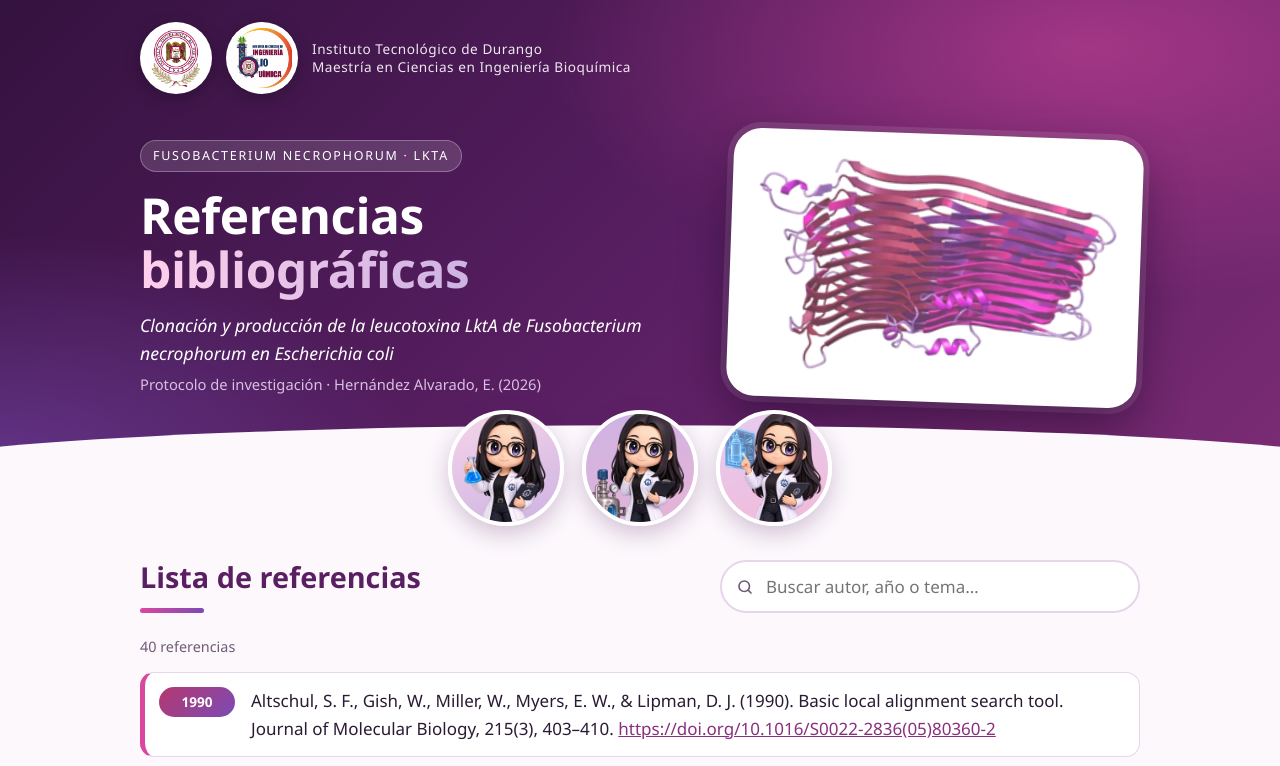
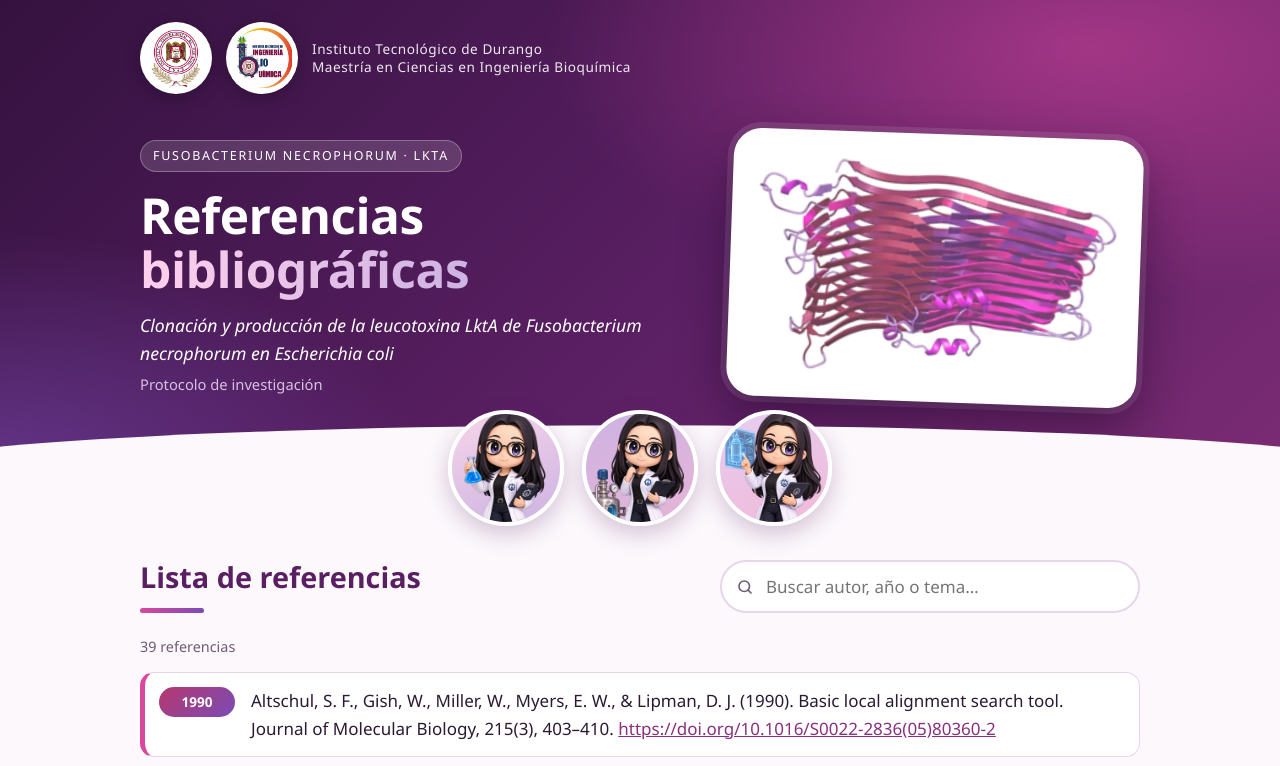
Before and after one commit to Devlahoya/referenciasesme, a plain HTML site: page index.html in a window 1280 px wide. Shown: the top 766 px of the page. Drawn offline with Linux system fonts and the light colour scheme.

Commit message:
Quitar autorreferencia; referencias validadas contra Crossref y PubMed
Co-Authored-By: Claude Sonnet 5.5 <noreply@anthropic.com>

```diff
--- a/index.html
+++ b/index.html
@@ -153,7 +153,7 @@
         <span class="kicker">Fusobacterium necrophorum · LktA</span>
         <h1>Referencias <em>bibliográficas</em></h1>
         <p class="thesis"><i>Clonación y producción de la leucotoxina LktA de Fusobacterium necrophorum en Escherichia coli</i></p>
-        <p class="by">Protocolo de investigación · Hernández Alvarado, E. (2026)</p>
+        <p class="by">Protocolo de investigación</p>
       </div>
       <figure class="protein-card" style="margin:0">
         <img src="img/proteina.png" alt="Representación en listones de una proteína con láminas beta y hélices alfa">
@@ -179,7 +179,7 @@
         <input id="q" type="search" placeholder="Buscar autor, año o tema…" aria-label="Buscar en las referencias" autocomplete="off">
       </label>
     </div>
-    <p class="count" id="count">40 referencias</p>
+    <p class="count" id="count">39 referencias</p>
 
     <ul class="list" id="list">
       <li>Altschul, S. F., Gish, W., Miller, W., Myers, E. W., &amp; Lipman, D. J. (1990). Basic local alignment search tool. Journal of Molecular Biology, 215(3), 403–410. <a href="https://doi.org/10.1016/S0022-2836(05)80360-2">https://doi.org/10.1016/S0022-2836(05)80360-2</a></li>
@@ -190,7 +190,6 @@
       <li>Bradford, M. M. (1976). A rapid and sensitive method for the quantitation of microgram quantities of protein utilizing the principle of protein-dye binding. Analytical Biochemistry, 72(1–2), 248–254. <a href="https://doi.org/10.1016/0003-2697(76)90527-3">https://doi.org/10.1016/0003-2697(76)90527-3</a></li>
       <li>Broadway, P. R., Nagaraja, T. G., Lawrence, T. E., Galyean, M. L., &amp; Hales, K. E. (2024). Liver abscesses—New perspectives on a historic fed-cattle issue. Applied Animal Science, 40(3), 237–243. <a href="https://doi.org/10.15232/aas.2023-02498">https://doi.org/10.15232/aas.2023-02498</a></li>
       <li>Carrara, A., Bertelli, C., Gardiol, C., Marquis, B., Andrey, D. O., Schrenzel, J., Pillonel, T., &amp; Greub, G. (2024). Association of pathogenic determinants of Fusobacterium necrophorum with bacteremia, and Lemierre’s syndrome. Scientific Reports, 14, Article 19804. <a href="https://doi.org/10.1038/s41598-024-70608-y">https://doi.org/10.1038/s41598-024-70608-y</a></li>
-      <li>Hernández Alvarado, E. (2026). Clonación y producción de la leucotoxina LktA de Fusobacterium necrophorum en Escherichia coli [Protocolo de investigación inédito]. Instituto Tecnológico de Durango.</li>
       <li>Hochuli, E., Bannwarth, W., Döbeli, H., Gentz, R., &amp; Stüber, D. (1988). Genetic approach to facilitate purification of recombinant proteins with a novel metal chelate adsorbent. Bio/Technology, 6(11), 1321–1325. <a href="https://doi.org/10.1038/nbt1188-1321">https://doi.org/10.1038/nbt1188-1321</a></li>
       <li>Laemmli, U. K. (1970). Cleavage of structural proteins during the assembly of the head of bacteriophage T4. Nature, 227(5259), 680–685. <a href="https://doi.org/10.1038/227680a0">https://doi.org/10.1038/227680a0</a></li>
       <li>Langworth, B. F. (1977). Fusobacterium necrophorum: Its characteristics and role as an animal pathogen. Bacteriological Reviews, 41(2), 373–390. <a href="https://doi.org/10.1128/br.41.2.373-390.1977">https://doi.org/10.1128/br.41.2.373-390.1977</a></li>
```
